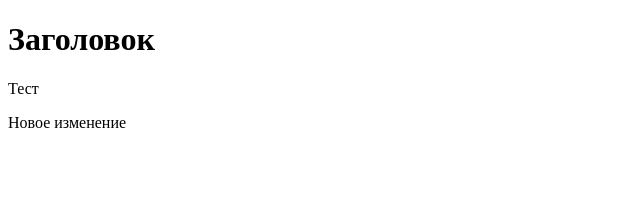
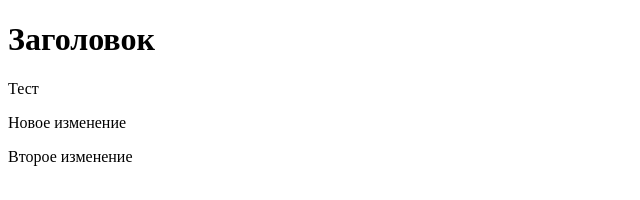
Before and after one commit to shuyskaya/studiare, a plain HTML site: page index.html in a window 1280 px wide. Shown: the whole page, without its empty margins (0-640 px from the left). Drawn offline with Linux system fonts and the light colour scheme.

Commit message:
second commit

```diff
--- a/index.html
+++ b/index.html
@@ -8,5 +8,6 @@
 <h1>Заголовок</h1>
 <p>Тест</p>
 <p>Новое изменение</p>
+<p>Второе изменение</p>
 </body>
 </html>
```
